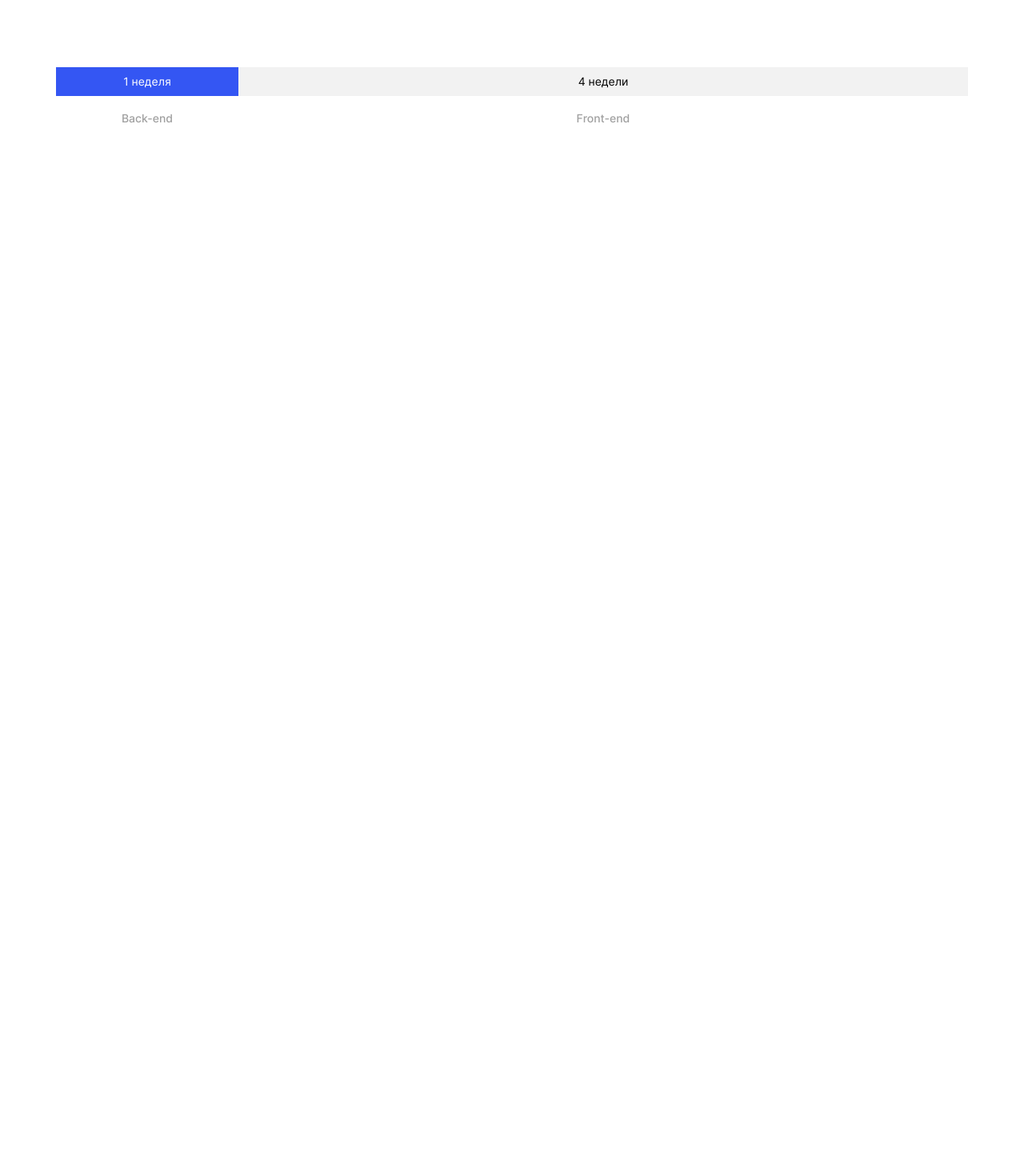
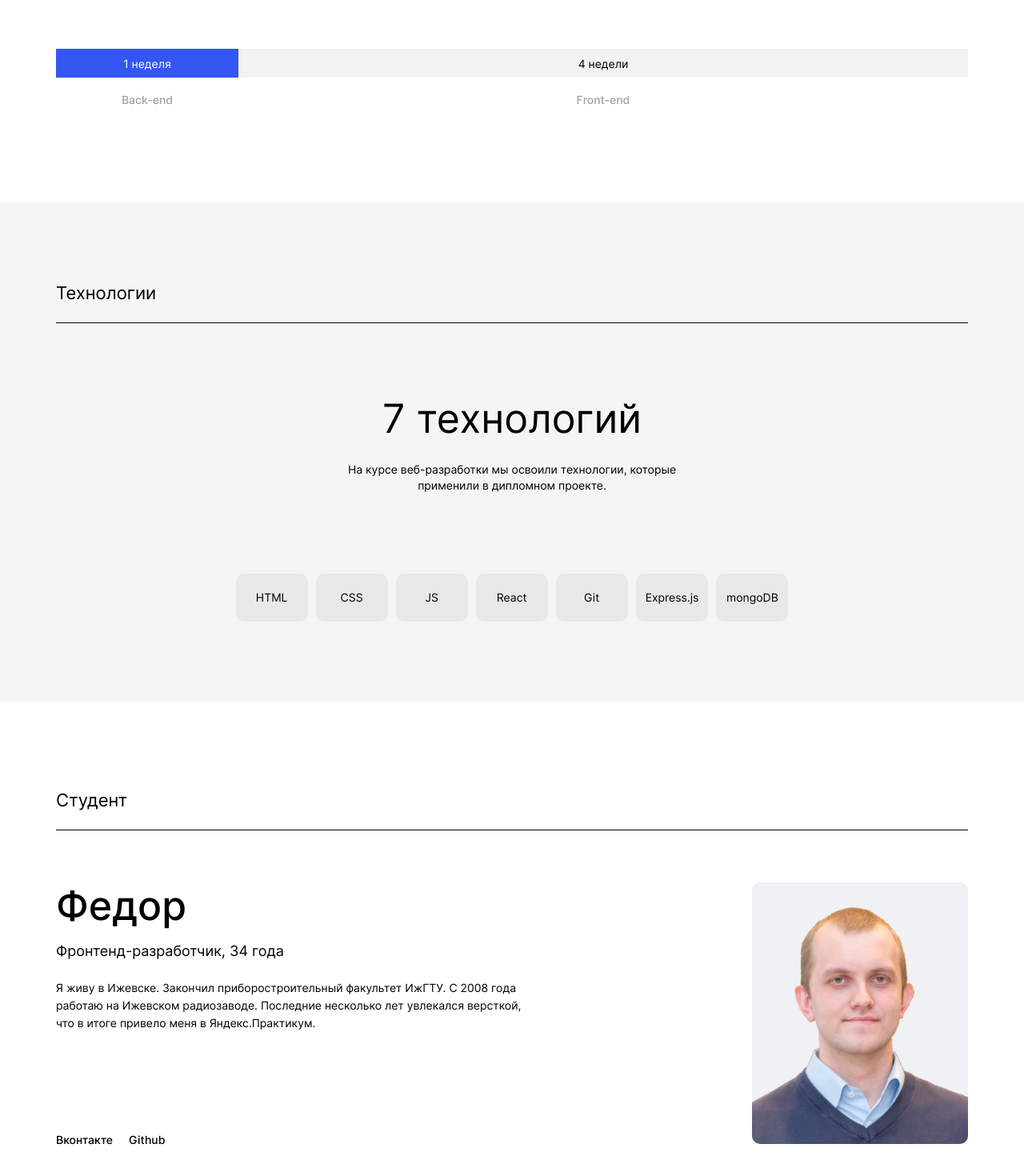
Before and after one commit to nikolaevfo/movies-explorer-frontend, a React (Create React App) app: page / in a window 1280 px wide. Shown: the part 1198-2668 px from the top of the page at 80% size. Before the commit the page ends 1474 px from the top, so only its background shows below. Built offline with nearby package versions, Linux system fonts and the light colour scheme; the HTML template or start-up script is replaced by a standard one.

Commit message:
feat about me

```diff
--- a/src/components/AboutMe/AboutMe.css
+++ b/src/components/AboutMe/AboutMe.css
@@ -0,0 +1,74 @@
+.about-me {
+  width: 100%;
+  display: flex;
+  justify-content: center;
+  padding: 110px 0 50px;
+}
+
+.about-me__title {
+  font-weight: normal;
+  font-size: 22px;
+  line-height: 27px;
+
+  padding-bottom: 23px;
+  border-bottom: 1px solid #000;
+  margin: 0;
+}
+.about-me__info {
+  display: flex;
+  justify-content: space-between;
+  align-items: flex-start;
+  padding-top: 65px;
+}
+.about-me__info-column {
+  display: flex;
+  flex-direction: column;
+  justify-content: flex-start;
+  align-items: flex-start;
+  align-self:stretch;
+  max-width: 600px;
+}
+.about-me__info-title {
+  font-weight: 500;
+  font-size: 50px;
+  line-height: 58px;
+
+  margin: 0 0 18px;
+}
+.about-me__info-subtitle {
+  font-weight: normal;
+  font-size: 18px;
+  line-height: 20px;
+
+  margin: 0 0 25px;
+}
+.about-me__info-text {
+  font-weight: normal;
+  font-size: 14px;
+  line-height: 22px;
+
+  margin: 0;
+}
+.about-me__info-links {
+  margin: auto 0 0 0;
+  display: flex;
+  justify-content: flex-start;
+  align-items: flex-start;
+  padding: 0;
+}
+.about-me__info-link {
+  list-style: none;
+  margin-right: 20px;
+
+  font-weight: 500;
+  font-size: 14px;
+  line-height: 17px;
+}
+.about-me__info-photo-container{
+}
+.about-me__info-photo{
+  width: 270px;
+  height: 327px;
+  object-fit: cover;
+  border-radius: 10px;
+}
--- a/src/components/AboutMe/AboutMe.js
+++ b/src/components/AboutMe/AboutMe.js
@@ -0,0 +1,31 @@
+import React from 'react';
+import './AboutMe.css';
+import '../../vendor/container.css';
+
+import myPhoto from '../../images/my-photo.jpg';
+
+function AboutMe() {
+  return (
+    <div className="about-me">
+      <div className="about-me__container container">
+        <h2 className="about-me__title">Студент</h2>
+        <div className="about-me__info">
+          <div className="about-me__info-column">
+            <h3 className="about-me__info-title">Федор</h3>
+            <h4 className="about-me__info-subtitle">Фронтенд-разработчик, 34 года</h4>
+            <p className="about-me__info-text">Я живу в Ижевске. Закончил приборостроительный факультет ИжГТУ. С 2008 года работаю на Ижевском радиозаводе. Последние несколько лет увлекался версткой, что в итоге привело меня в Яндекс.Практикум. </p>
+            <ul className="about-me__info-links">
+              <li className="about-me__info-link">Вконтакте</li>
+              <li className="about-me__info-link">Github</li>
+            </ul>
+          </div>
+          <div className="about-me__info-photo-container">
+            <img src={myPhoto} alt="myPhoto" className="about-me__info-photo" />
+          </div>
+        </div>
+      </div>
+    </div>
+  );
+};
+
+export default AboutMe;
--- a/src/components/AboutProject/AboutProject.css
+++ b/src/components/AboutProject/AboutProject.css
@@ -3,12 +3,6 @@
   display: flex;
   justify-content: center;
   padding: 110px 0;
-}
-
-.about-project__container {
-  flex: 0 1 1140px;
-  display: flex;
-  flex-direction: column;
 }
 
 .about-project__title {
@@ -18,6 +12,7 @@
 
   padding-bottom: 23px;
   border-bottom: 1px solid #000;
+  margin: 0;
 }
 
 .about-project__info-text-items {
--- a/src/components/AboutProject/AboutProject.js
+++ b/src/components/AboutProject/AboutProject.js
@@ -1,19 +1,20 @@
 import React from 'react';
 import './AboutProject.css';
+import '../../vendor/container.css';
 
 
 function AboutProject() {
   return (
     <div className="about-project">
-      <div className="about-project__container">
-        <h1 className="about-project__title">О проекте</h1>
+      <div className="about-project__container container">
+        <h2 className="about-project__title">О проекте</h2>
         <div className="about-project__info-text-items">
           <div className="about-project__info-text-item">
-            <h2 className="about-project__info-text-title">Дипломный проект включал 5 этапов</h2>
+            <h3 className="about-project__info-text-title">Дипломный проект включал 5 этапов</h3>
             <p className="about-project__info-text-subtitle">Составление плана, работу над бэкендом, вёрстку, добавление функциональности и финальные доработки.</p>
           </div>
           <div className="about-project__info-text-item">
-            <h2 className="about-project__info-text-title">На выполнение диплома ушло 5 недель</h2>
+            <h3 className="about-project__info-text-title">На выполнение диплома ушло 5 недель</h3>
             <p className="about-project__info-text-subtitle">У каждого этапа был мягкий и жёсткий дедлайн, которые нужно было соблюдать, чтобы успешно защититься.</p>
           </div>
         </div>
--- a/src/components/Main/Main.js
+++ b/src/components/Main/Main.js
@@ -3,12 +3,16 @@ import './Main.css';
 
 import Promo from '../Promo/Promo';
 import AboutProject from '../AboutProject/AboutProject';
+import Techs from '../Techs/Techs';
+import AboutMe from '../AboutMe/AboutMe';
 
 function Main() {
   return (
     <div className="main">
       <Promo />
       <AboutProject />
+      <Techs />
+      <AboutMe />
     </div>
   );
 };
--- a/src/components/Promo/Promo.css
+++ b/src/components/Promo/Promo.css
@@ -4,12 +4,6 @@
   background: #DDDEE3;
   display: flex;
   justify-content: center;
-}
-
-.promo__container {
-  flex: 0 1 1140px;
-  display: flex;
-  flex-direction: column;
 }
 
 .promo__header {
@@ -27,8 +21,8 @@
   list-style: none;
 }
 
-.header__button {
-  margin-left: 10px;
+.promo__header-link {
+  margin: 0 0 0 10px;
   background: none;
   border: none;
   padding: 8px 20px;
@@ -41,7 +35,7 @@
   line-height: 16px;
 }
 
-.header__button:hover {
+.promo__header-link:hover {
   cursor: pointer;
   background: #3456F3;
   color: #fff;
--- a/src/components/Promo/Promo.js
+++ b/src/components/Promo/Promo.js
@@ -1,6 +1,7 @@
 import React from 'react';
 import { Link } from 'react-router-dom';
 import './Promo.css';
+import '../../vendor/container.css';
 
 import Logo from '../Logo/Logo';
 
@@ -10,17 +11,17 @@ import mainPromoWeb from '../../images/main-promo-web.svg';
 function Promo() {
   return (
     <div className="promo">
-      <div className="promo__container">
+      <div className="promo__container container">
         <div className="promo__header">
           <Logo />
           <nav className="promo__header-nav">
             <ul class="promo__header-nav-buttons">
               <li class="promo__header-nav-item">
-                <button className="header__button">Регистрация</button>
+                <p className="promo__header-link">Регистрация</p>
                 {/* <Link to={props.headerLinkUrl} className="header__info-link button" onClick={props.onClick}>{props.btnText}</Link> */}
               </li>
               <li class="promo__header-nav-item">
-                <button className="header__button header__button_color_blue">Войти</button>
+                <p className="promo__header-link">Войти</p>
                 {/* <Link to={props.headerLinkUrl} className="header__info-link button" onClick={props.onClick}>{props.btnText}</Link> */}
               </li>
             </ul>
--- a/src/components/Techs/Techs.css
+++ b/src/components/Techs/Techs.css
@@ -0,0 +1,74 @@
+.techs {
+  width: 100%;
+  display: flex;
+  justify-content: center;
+  padding: 100px 0;
+  background: #F5F5F5;
+}
+
+.techs__title {
+  font-weight: normal;
+  font-size: 22px;
+  line-height: 27px;
+
+  padding-bottom: 23px;
+  border-bottom: 1px solid #000;
+  margin: 0;
+}
+
+.techs__info {
+  display: flex;
+  flex-direction: column;
+  justify-content: center;
+  align-items: center;
+  padding-top: 90px;
+}
+
+.techs__info-title {
+  font-weight: normal;
+  font-size: 50px;
+  line-height: 58px;
+
+  margin: 0 0 25px;
+}
+
+.techs__info-text {
+  font-weight: normal;
+  font-size: 14px;
+  line-height: 20px;
+
+  max-width: 460px;
+  text-align: center;
+  margin: 0 0 100px;
+}
+
+.techs__info-items {
+  display: flex;
+  justify-content: center;
+  margin: 0;
+  padding: 0;
+}
+
+.techs__info-item {
+  box-sizing: border-box;
+  background: #E8E8E8;
+  padding: 21px 12px;
+  list-style: none;
+  margin-right: 10px;
+  border-radius: 10px;
+  min-width: 90px;
+  min-height: 60px;
+}
+
+.techs__info-item:last-child {
+  margin: 0;
+}
+
+.techs__info-item-text{
+  font-weight: normal;
+  font-size: 14px;
+  line-height: 17px;
+
+  margin: 0;
+  text-align: center;
+}
--- a/src/components/Techs/Techs.js
+++ b/src/components/Techs/Techs.js
@@ -0,0 +1,42 @@
+import React from 'react';
+import './Techs.css';
+import '../../vendor/container.css';
+
+function Techs() {
+  return (
+    <div className="techs">
+      <div className="techs__container container">
+        <h2 className="techs__title">Технологии</h2>
+        <div className="techs__info">
+          <h3 className="techs__info-title">7 технологий</h3>
+          <p className="techs__info-text">На курсе веб-разработки мы освоили технологии, которые применили в дипломном проекте.</p>
+          <ul className="techs__info-items">
+            <li className="techs__info-item">
+              <p className="techs__info-item-text">HTML</p>
+            </li>
+            <li className="techs__info-item">
+              <p className="techs__info-item-text">CSS</p>
+            </li>
+            <li className="techs__info-item">
+              <p className="techs__info-item-text">JS</p>
+            </li>
+            <li className="techs__info-item">
+              <p className="techs__info-item-text">React</p>
+            </li>
+            <li className="techs__info-item">
+              <p className="techs__info-item-text">Git</p>
+            </li>
+            <li className="techs__info-item">
+              <p className="techs__info-item-text">Express.js</p>
+            </li>
+            <li className="techs__info-item">
+              <p className="techs__info-item-text">mongoDB</p>
+            </li>
+          </ul>
+        </div>
+      </div>
+    </div>
+  );
+};
+
+export default Techs;
--- /dev/null
+++ b/src/vendor/container.css
@@ -0,0 +1,5 @@
+.container {
+  flex: 0 1 1140px;
+  display: flex;
+  flex-direction: column;
+}
```
Also changed, not shown: src/temp.html (+14 -19 lines), src/images/my-photo.jpg (added).
